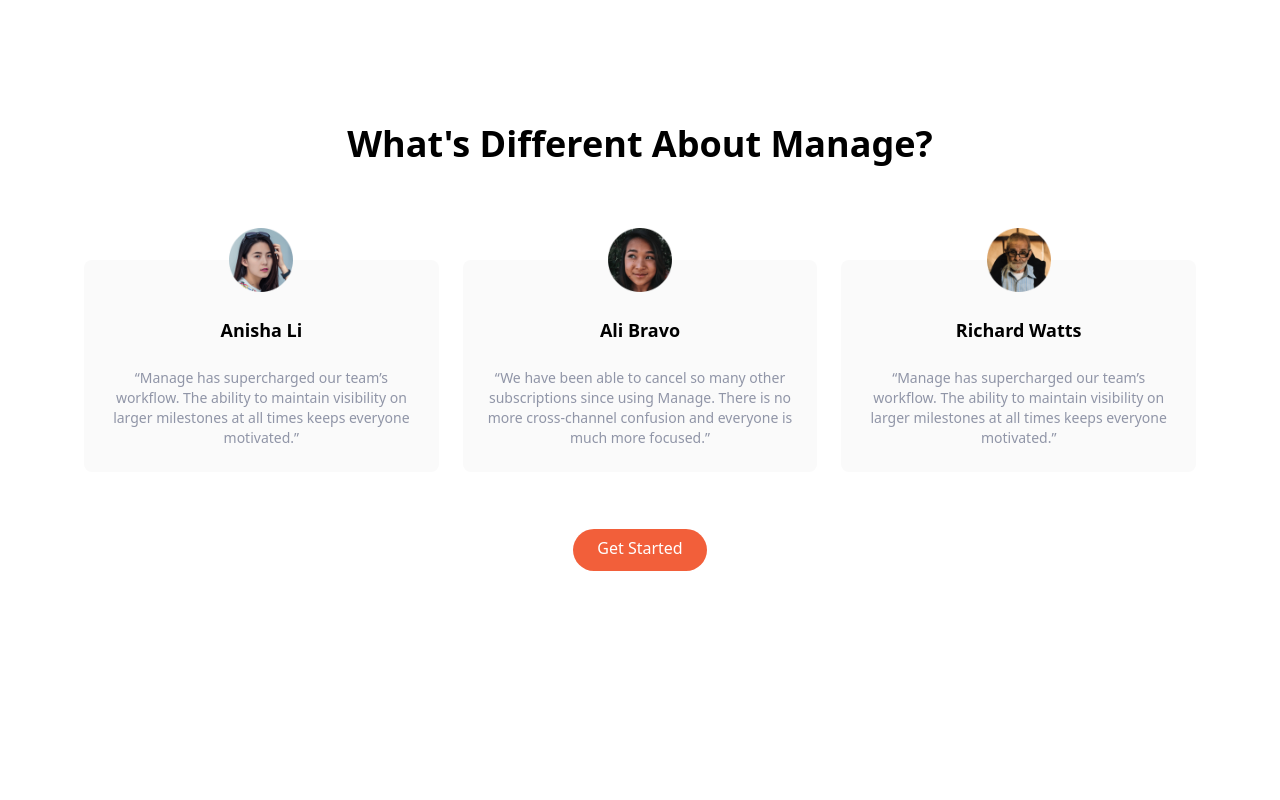
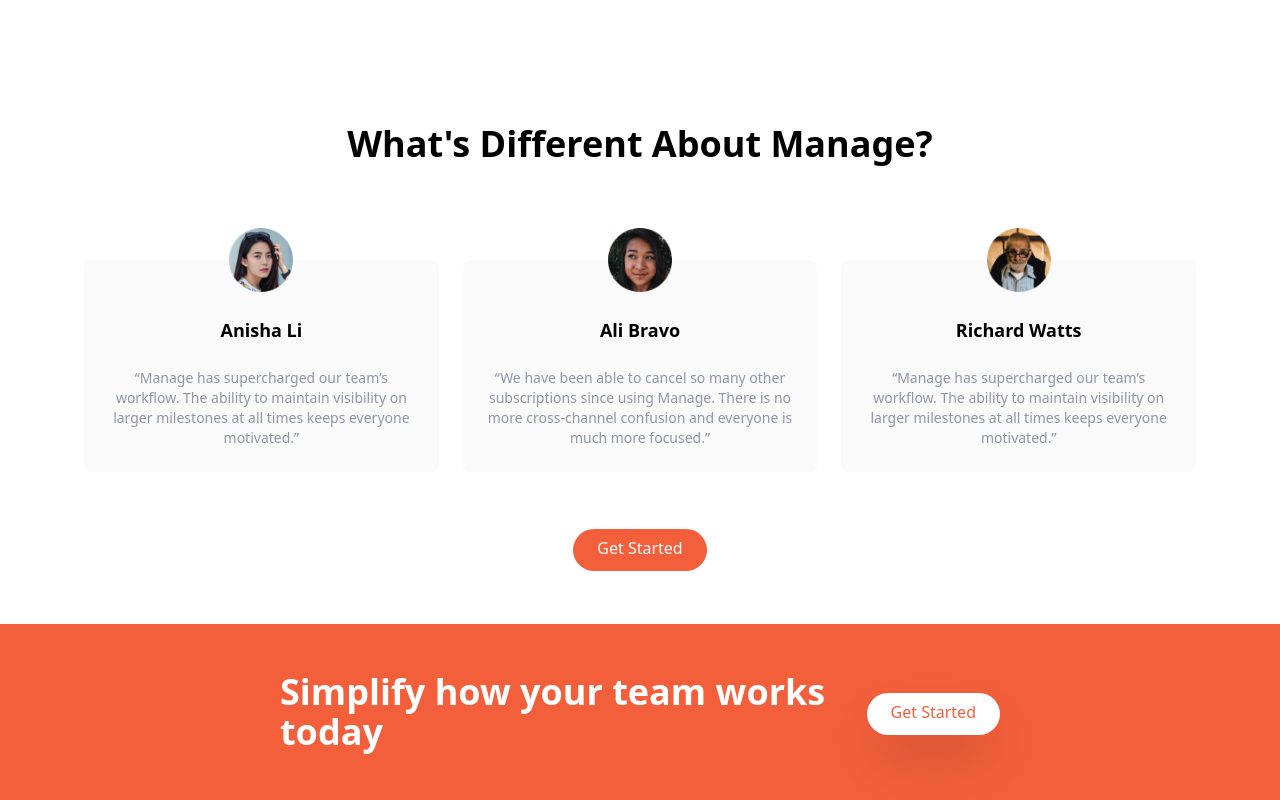
Before and after one commit to Bran-web/Tailwind-Web, a website: page index.html in a window 1280 px wide. Shown: the part 1436-2236 px from the top of the page. Before the commit the page ends 2060 px from the top, so only its background shows below. Drawn offline with Linux system fonts and the light colour scheme.

Commit message:
CTA Section added

```diff
--- a/index.html
+++ b/index.html
@@ -157,5 +157,17 @@
         </div>
       </div>
     </section>
+
+    <!--! CTA Section -->
+    <section id="cta" class="bg-brightRed">
+      <!--? Flex Container -->
+      <div class="container flex flex-col items-center justify-between px-6 py-24 mx-auto space-y-12 md:py-12 md:flex-row md:space-y-0">
+        <!--? Heading -->
+        <h2 class="text-5xl font-bold leading-tight text-center text-white md:text-4xl md:max-w-xl md:text-left">Simplify how your team works today</h2>
+
+        <!--? Button -->
+        <div><a href="#" class="p-3 px-6 pt-2 text-brightRed bg-white rounded-full shadow-2xl baseline hover:bg-gray-900">Get Started</a></div>
+      </div>
+    </section>
   </body>
 </html>
```
Also changed, not shown: css/main-tailwind.css.
